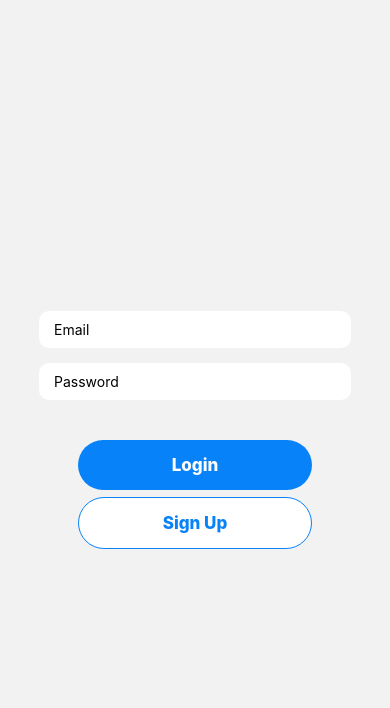
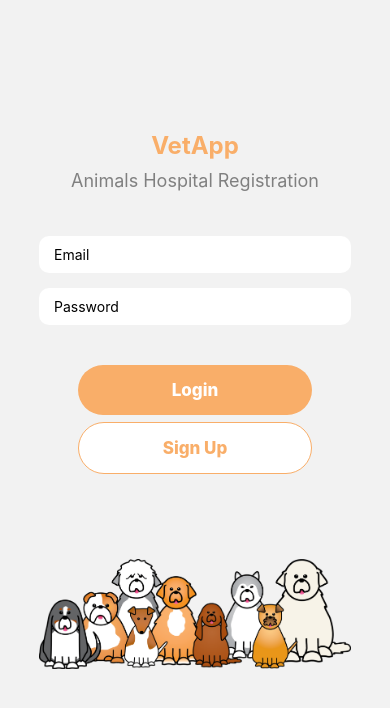
Before and after one commit to emilioberber/vet_app_reactnative, a React Native app: screen /Login in a window 390 px wide. Shown: the top 708 px of the page. Built offline with nearby package versions, Linux system fonts and the light colour scheme.

Commit message:
addig some dependencies for firebase

```diff
--- /dev/null
+++ b/firebase.js
@@ -0,0 +1,49 @@
+/*
+// Import the functions you need from the SDKs you need
+import * as firebase from "firebase";
+// TODO: Add SDKs for Firebase products that you want to use
+// https://firebase.google.com/docs/web/setup#available-libraries
+
+// Your web app's Firebase configuration
+const firebaseConfig = {
+    apiKey: "AIzaSyBp0e3GoP6hUWxguHFw6AmNyH9cBGyN_G4",
+    authDomain: "rnvetapp.firebaseapp.com",
+    projectId: "rnvetapp",
+    storageBucket: "rnvetapp.appspot.com",
+    messagingSenderId: "1081044385929",
+    appId: "1:1081044385929:web:3dbc81d482f7110d2b8658"
+};
+
+// Initialize Firebase
+let app;
+if(firebase.apps.length === 0){
+    app = firebase.initializeApp(firebaseConfig);
+} else{
+    app = firebase.app()
+}
+
+const auth = firebase.auth()
+
+export { auth };
+*/
+
+import firebase from 'firebase/app';
+import 'firebase/auth';
+import 'firebase/firestore';
+
+const firebaseConfig = {
+    apiKey: "AIzaSyBp0e3GoP6hUWxguHFw6AmNyH9cBGyN_G4",
+    authDomain: "rnvetapp.firebaseapp.com",
+    projectId: "rnvetapp",
+    storageBucket: "rnvetapp.appspot.com",
+    messagingSenderId: "1081044385929",
+    appId: "1:1081044385929:web:3dbc81d482f7110d2b8658"
+};
+
+// Siempre inicializa Firebase
+firebase.initializeApp(firebaseConfig);
+
+const auth = firebase.auth();
+const db = firebase.firestore();
+
+export { auth, db };
--- a/screens/LoginScreen.js
+++ b/screens/LoginScreen.js
@@ -1,15 +1,33 @@
 import React, {useState} from 'react'
-import {KeyboardAvoidingView,  StyleSheet, Text, TextInput, TouchableOpacity, View} from 'react-native'
+import {KeyboardAvoidingView,  StyleSheet, Text, TextInput, TouchableOpacity, View, Image } from 'react-native'
+import { auth } from '../firebase';
 
 const LoginScreen = () => {
-    const [email, setEmail] = useState('');
-    const [password, setPassword] = useState('');
+    const [email, setEmail] = useState('')
+    const [password, setPassword] = useState('')
+
+
+    const handleSignUp = () => {
+        auth
+            .createUserWithEmailAndPassword(email, password)
+            .then(userCredentials => {
+                const user = userCredentials.user;
+                console.log(user.email);
+            })
+            .catch(error => alert(error.message))
+    }
+
 
   return (
     <KeyboardAvoidingView
         style={styles.container}
         behavior="padding"
     >
+        {/* Main title */}
+        <Text style={styles.title}>VetApp</Text>
+
+        <Text style={styles.subtitle}>Animals Hospital Registration</Text>
+
         {/*This view is for text files email and password*/}
         <View style={styles.inputContainer}>
             <TextInput
@@ -37,12 +55,18 @@ const LoginScreen = () => {
             </TouchableOpacity>
 
             <TouchableOpacity
-                onPress={() => {}}
+                onPress={handleSignUp}
                 style={[styles.button, styles.buttonOutline]}
             >
                 <Text style={styles.buttonOutlineText}>Sign Up</Text>
             </TouchableOpacity>
         </View>
+
+        {/* Image */}
+        <Image
+                source={require('../assets/pet_login.png')}
+                style={styles.image}
+        />
 
     </KeyboardAvoidingView>
   )
@@ -55,6 +79,17 @@ const styles = StyleSheet.create({
         flex: 1,
         justifyContent: 'center',
         alignItems: 'center'
+    },
+    title: {
+        fontSize: 24,
+        fontWeight: 'bold',
+        color: '#F9AE69',
+        marginBottom: 10
+    },
+    subtitle: {
+        fontSize: 18,
+        color: 'gray',
+        marginBottom: 30
     },
     inputContainer: {
         width: '80%'
@@ -73,7 +108,7 @@ const styles = StyleSheet.create({
         marginTop: 40
     },
     button: {
-        backgroundColor: '#0782F9',
+        backgroundColor: '#F9AE69',
         width: '100%',
         padding: 15,
         borderRadius: 30,
@@ -82,7 +117,7 @@ const styles = StyleSheet.create({
     buttonOutline: {
         backgroundColor: 'white',
         marginTop: 7,
-        borderColor: '#0782F9',
+        borderColor: '#F9AE69',
         borderWidth: 1
 
     },
@@ -92,8 +127,14 @@ const styles = StyleSheet.create({
         fontSize: 17
     },
     buttonOutlineText: {
-        color: '#0782F9',
+        color: '#F9AE69',
         fontWeight: '800',
         fontSize: 17
+    },
+    image: {
+        marginTop: 40,
+        width: '80%',
+        height: 200,
+        resizeMode: 'contain',
     }
 })
```
Also changed, not shown: assets/pet_login.png (added), 1 other file (tests, documents, lock files or other folders).
